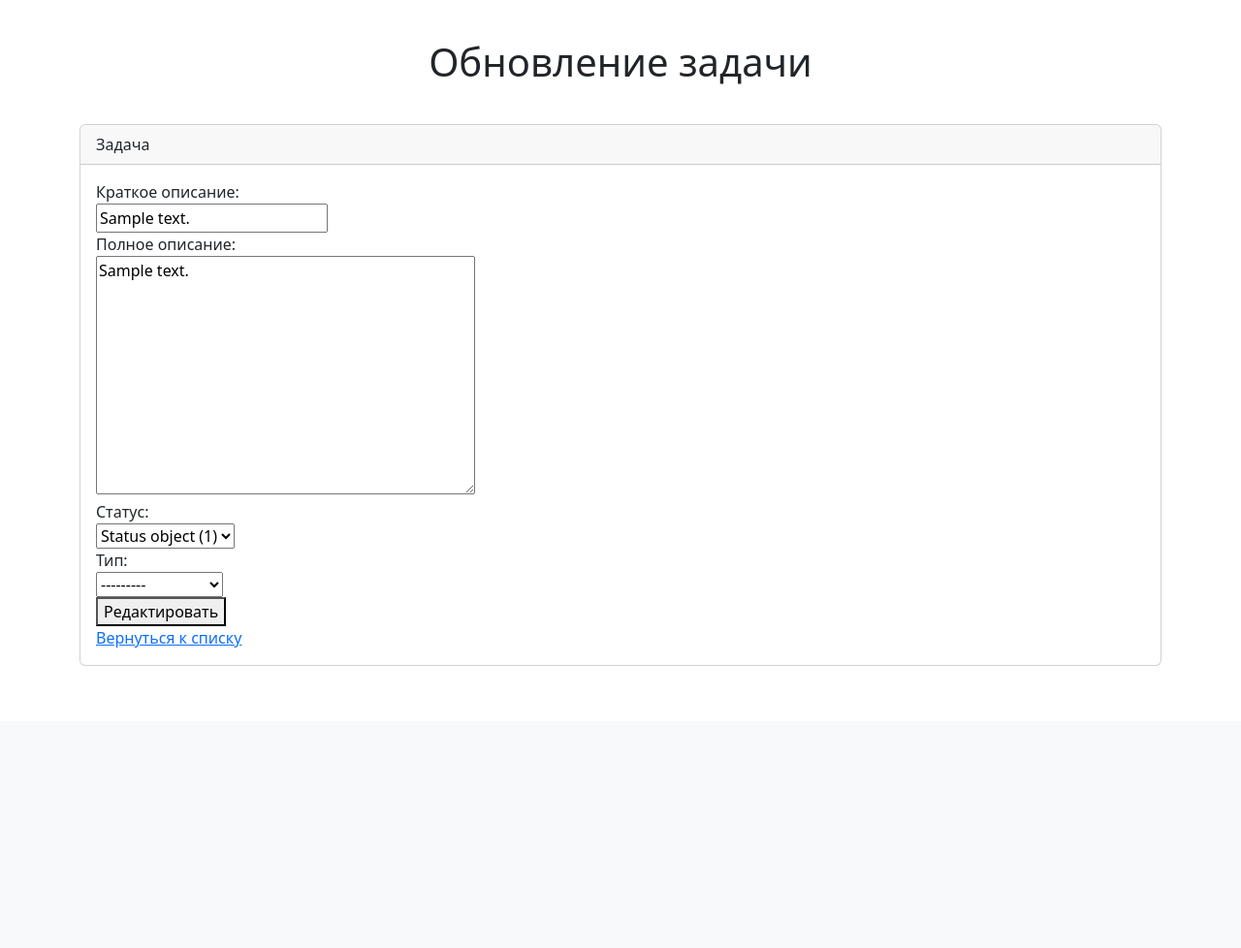
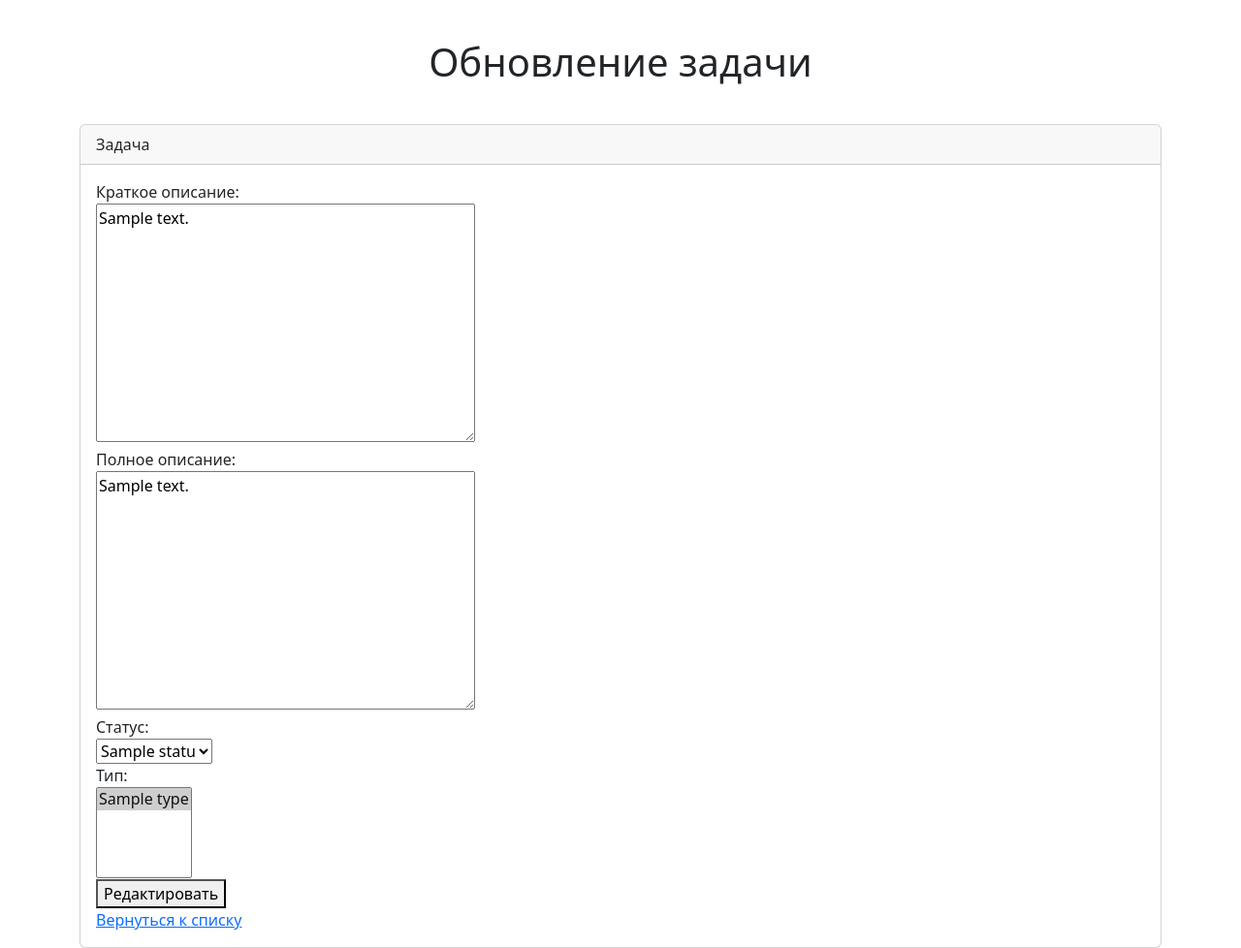
Before and after one commit to ogavril/homework_52_Gavril_Okhlopkov, a Django app: page /list/1/update in a window 1280 px wide. Shown: the part 56-1034 px from the top of the page at 97% size. Before the commit the page ends 743 px from the top, so only its background shows below. Run offline with Django 4.2, Linux system fonts and the light colour scheme; tables that the repository leaves empty hold one stand-in row (values such as "Sample post"); parts of the project's set-up code (start-up, migrations or seed data) failed here and were passed over.

Commit message:
Исправил ошибки и добавил модельную форму для модели задачи

```diff
--- a/webapp/forms.py
+++ b/webapp/forms.py
@@ -1,10 +1,8 @@
 from django import forms
-from django.forms import widgets
-from .models import Status, Type
+from webapp.models import List
 
 
-class ListForm(forms.Form):
-    summary = forms.CharField(max_length=100, label="Краткое описание")
-    description = forms.CharField(max_length=3000, label="Полное описание", widget=widgets.Textarea())
-    status = forms.ModelChoiceField(label="Статус", queryset=Status.objects.all())
-    type = forms.ModelChoiceField(label="Тип", queryset=Type.objects.all())
+class ListForm(forms.ModelForm):
+    class Meta:
+        model = List
+        fields = ['summary', 'description', 'status', 'type']
--- a/webapp/models.py
+++ b/webapp/models.py
@@ -1,18 +1,24 @@
 from django.db import models
-
 
 # Create your models here.
 
+
 class Type(models.Model):
     name = models.CharField(max_length=100, null=False)
+
+    def __str__(self):
+        return self.name
 
 
 class Status(models.Model):
     name = models.CharField(max_length=100, null=False)
 
+    def __str__(self):
+        return self.name
+
 
 class List(models.Model):
-    summary = models.TextField(max_length=100, null=True, blank=False, verbose_name="Краткое описание")
+    summary = models.TextField(max_length=100, null=False, blank=False, verbose_name="Краткое описание")
     description = models.TextField(max_length=3000, null=True, blank=True, verbose_name="Полное описание")
     status = models.ForeignKey(Status, on_delete=models.PROTECT, verbose_name="Статус", related_name="statuses")
     type = models.ManyToManyField(Type, verbose_name="Тип", related_name="types")
--- a/webapp/templates/detail.html
+++ b/webapp/templates/detail.html
@@ -9,7 +9,9 @@
             <li class="list-group-item">Заголовок: {{ lists.summary }}</li>
             <li class="list-group-item">Описание: {{ lists.description }}</li>
             <li class="list-group-item">Статус: {{ lists.status.name }}</li>
-            <li class="list-group-item">Тип: {{ lists.type.name }}</li>
+            <li class="list-group-item">Тип: {% for type in lists.type.all %}
+                        {{ type.name }}{% if forloop.last %}.{% else %}, {% endif %}
+                        {% endfor %}</li>
             <li class="list-group-item">Время создания: {{ lists.created_at }}</li>
             <li class="list-group-item">Время редактирования: {{ lists.updated_at }}</li>
         </ul>
--- a/webapp/views.py
+++ b/webapp/views.py
@@ -81,7 +81,7 @@ class ListUpdateView(TemplateView):
             lists.summary = form.cleaned_data.get('summary')
             lists.description = form.cleaned_data.get('description')
             lists.status = status
-            lists.type.set([types])
+            lists.type.set(types)
             lists.save()
             return redirect('show', pk=lists.pk)
         else:
```
Also changed, not shown: webapp/templates/index.html (+5 -2 lines).
